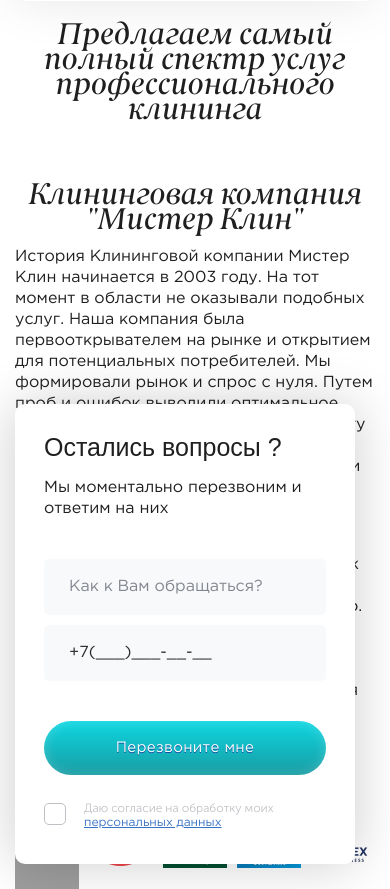
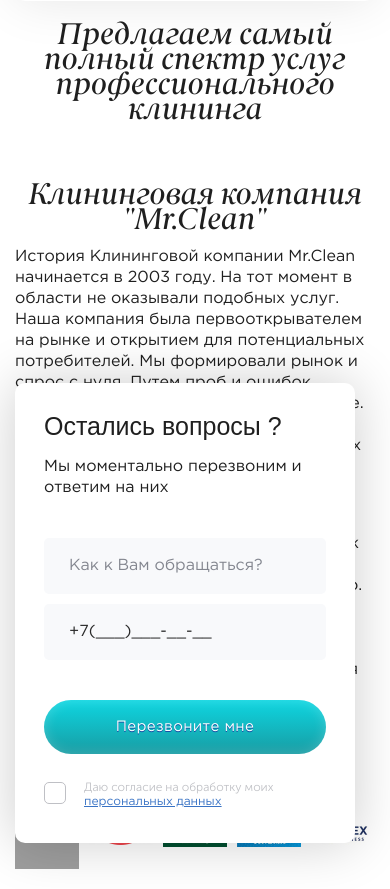
Before and after one commit to skiboorg/misterclean, a Django app: page / in a window 390 px wide. Shown: the part 849-1738 px from the top of the page. Run offline with Django 3.2, Linux system fonts and the light colour scheme; data that the repository does not hold is empty; parts of the project's set-up code (start-up, migrations or seed data) failed here and were passed over; some libraries are stand-ins or nearby versions; some web fonts are replaced; grey boxes are pictures that could not be loaded.

Commit message:
new blog

```diff
--- a/static/css/style.css
+++ b/static/css/style.css
@@ -2160,6 +2160,9 @@ select:focus {
 }
 
 @media (max-width: 1024px) {
+  .feature-wrapper{
+    background-position-x: -320px
+  }
   .map-inner .shadow-box {
     min-width: 320px;
   }
@@ -2200,6 +2203,10 @@ select:focus {
 }
 
 @media (max-width: 850px) {
+  .feature-wrapper{
+    background-position-x: -463px
+  }
+
   .our-help {
     display: none;
   }
@@ -2456,7 +2463,7 @@ select:focus {
   }
 
   .about-wrapper {
-    background: none;
+    background: none !important;
     height: -webkit-fit-content;
     height: -moz-fit-content;
     height: fit-content;
--- a/templates/pages/index.html
+++ b/templates/pages/index.html
@@ -69,11 +69,11 @@
         </div>
     </section>
     <section class="about">
-           <h3>Клининговая компания "Мистер Клин"</h3>
+           <h3>Клининговая компания "Mr.Clean"</h3>
         <div class="about-wrapper">
              <div class="container about-inner">
 
-            <p>      <p><span style="max-width: 700px">История Клининговой компании Мистер Клин начинается в 2003 году. На тот момент в области не оказывали подобных услуг. Наша компания была первооткрывателем на рынке и открытием для потенциальных потребителей. Мы формировали рынок и спрос с нуля. Путем проб и ошибок выводили оптимальное ценообразование. Благодаря этому опыту мы и по сей день остаемся первыми на рынке клининговых услуг в Челябинске и области.</span>
+            <p>      <p><span style="max-width: 700px">История Клининговой компании Mr.Clean начинается в 2003 году. На тот момент в области не оказывали подобных услуг. Наша компания была первооткрывателем на рынке и открытием для потенциальных потребителей. Мы формировали рынок и спрос с нуля. Путем проб и ошибок выводили оптимальное ценообразование. Благодаря этому опыту мы и по сей день остаемся первыми на рынке клининговых услуг в Челябинске и области.</span>
                     <span style="max-width: 700px"><strong>Цель компании</strong> — взять на себя часть важных задач, каждого кто обращается к нам за помощью, делаем это профессионально, быстро и качественно. Для того чтоб держать марку мы постоянно повышаем квалификацию наших сотрудников и делаем все возможное чтоб партнерские отношения были долгосрочными.</span></p>
         </div>
         </div>
```
